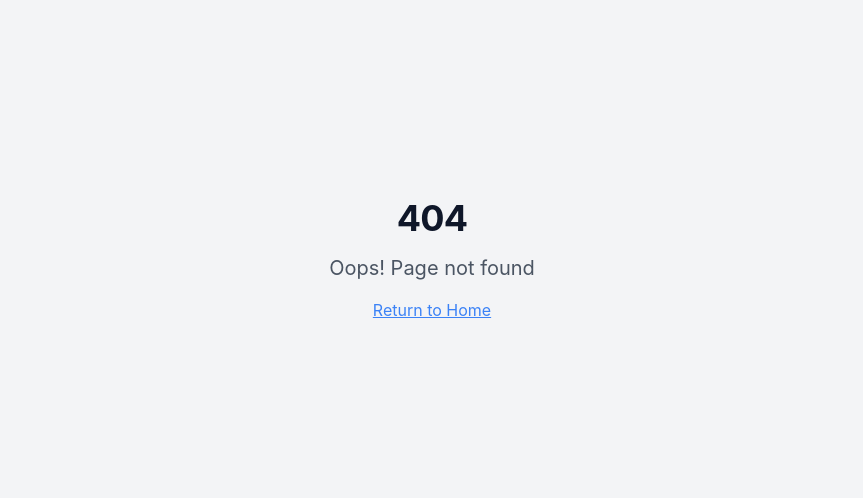
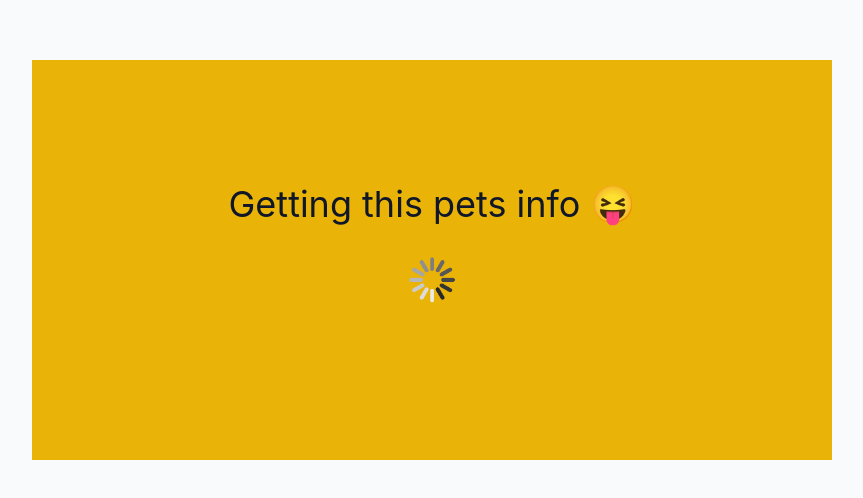
Before and after one commit to husanaulakh/GDSC-Hackathon-RFID-Pet-ID, a React (Vite) app: page /see-rfid in a window 1280 px wide. Before the commit this address had no page. Shown: the part 140-638 px from the top of the page, without its empty margins (208-1071 px from the left). Built offline with nearby package versions, Linux system fonts and the light colour scheme.

Commit message:
skeleton for fetching rfid

```diff
--- a/src/App.tsx
+++ b/src/App.tsx
@@ -9,6 +9,7 @@ import Scan from "./pages/Scan";
 import Auth from "./pages/Auth";
 import Dashboard from "./pages/Dashboard";
 import NotFound from "./pages/NotFound";
+import SeeRfid from "./pages/SeeRfid";
 import { PageTransition } from "./components/Layout";
 import { AnimatePresence } from "framer-motion";
 
@@ -27,6 +28,7 @@ const App = () => (
               <Route path="/scan" element={<Scan />} />
               <Route path="/auth" element={<Auth />} />
               <Route path="/dashboard" element={<Dashboard />} />
+              <Route path="/see-rfid" element={<SeeRfid/>} />
               <Route path="*" element={<NotFound />} />
             </Routes>
           </PageTransition>
--- /dev/null
+++ b/src/pages/SeeRfid.tsx
@@ -0,0 +1,48 @@
+import { useState } from "react";
+import { useSearchParams } from "react-router-dom";
+
+function SeeRfid() {
+
+	const [search_params] = useSearchParams();
+	const rfid_val = search_params.get("rfid");
+
+	const [loading, set_loading] = useState<boolean>(true);
+
+	if (loading) {
+		return <LoadingAnimation/>
+	}
+
+	return (
+		<>
+			{rfid_val === "not-found" ? (
+				<NotRegistered />
+			) : (
+				<div>RFID Value: {rfid_val}</div>
+			)}
+		</>
+	)
+}
+
+function NotRegistered() {
+	return (
+		<div className="w-full h-screen flex justify-center items-center">
+			<div className="w-[800px] h-[400px] bg-red-500 flex flex-col items-center justify-center">
+				<p className="text-4xl">No pet has this tag 🐾</p>
+				<img className="h-[48px] m-8" src="/loading.gif" />
+			</div>
+		</div>
+	);
+}
+
+function LoadingAnimation() {
+	return (
+		<div className="w-full h-screen flex justify-center items-center">
+			<div className="w-[800px] h-[400px] bg-yellow-500 flex flex-col items-center justify-center">
+				<p className="text-4xl">Getting this pets info 😝</p>
+				<img className="h-[48px] m-8" src="/loading.gif" />
+			</div>
+		</div>
+	);
+}
+
+export default SeeRfid;
```
Also changed, not shown: public/loading.gif (added), 1 other file (tests, documents, lock files or other folders).
